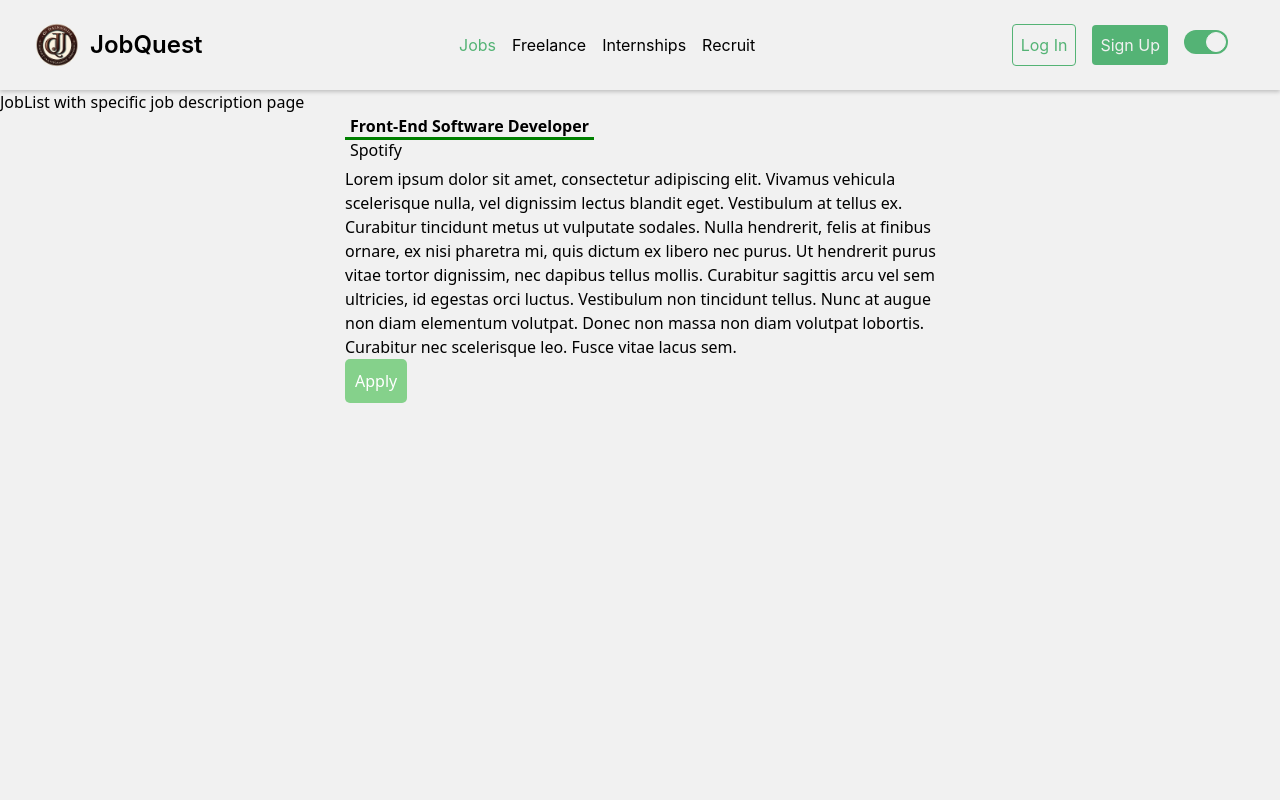
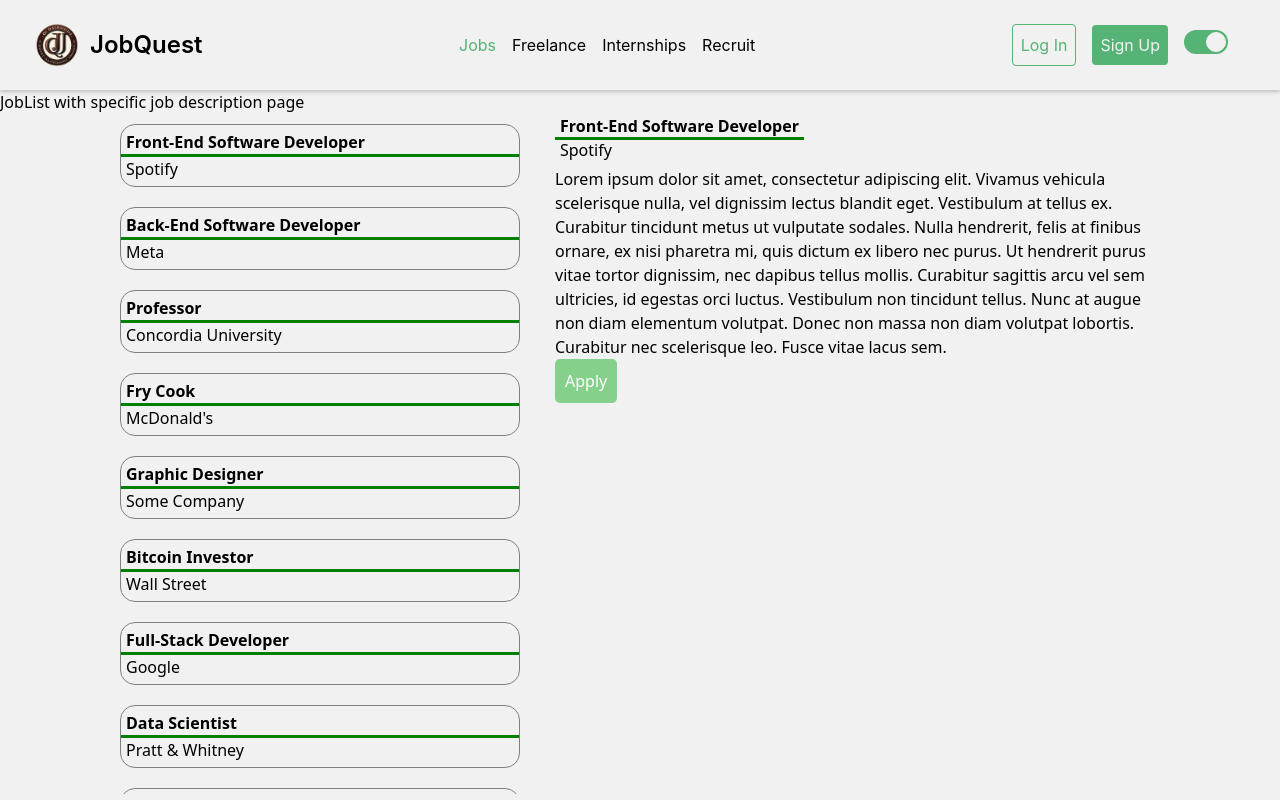
Before and after one commit to Adissuu/JobQuest, a Next.js app in the folder client/: page /jobs/j1 in a window 1280 px wide. Built offline with nearby package versions, Linux system fonts and the light colour scheme.

Commit message:
fixed a bug

```diff
--- a/client/pages/jobs/[Id].js
+++ b/client/pages/jobs/[Id].js
@@ -10,7 +10,7 @@
         <Layout pathname="jobs">
             <h1>JobList with specific job description page</h1>
             <div className={styles.jobcontainer}>
-                {/* <JobList /> */}
+                <JobList />
                 <JobDescription id={router.asPath.substring(6)}/>
             </div>
         </Layout>
```
